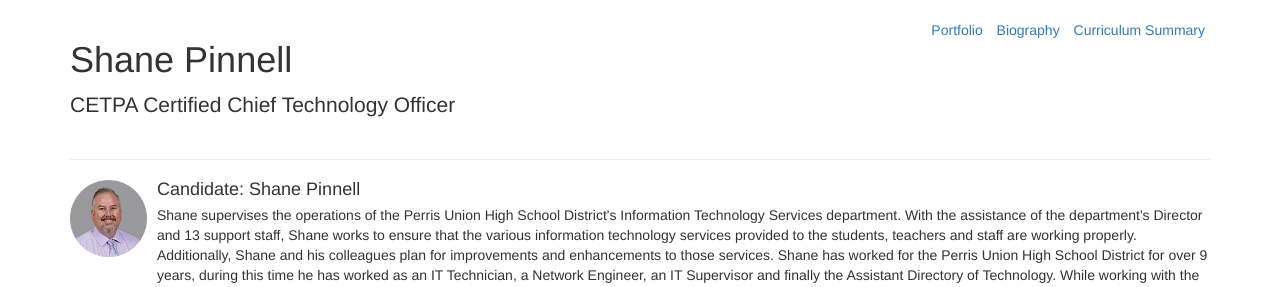
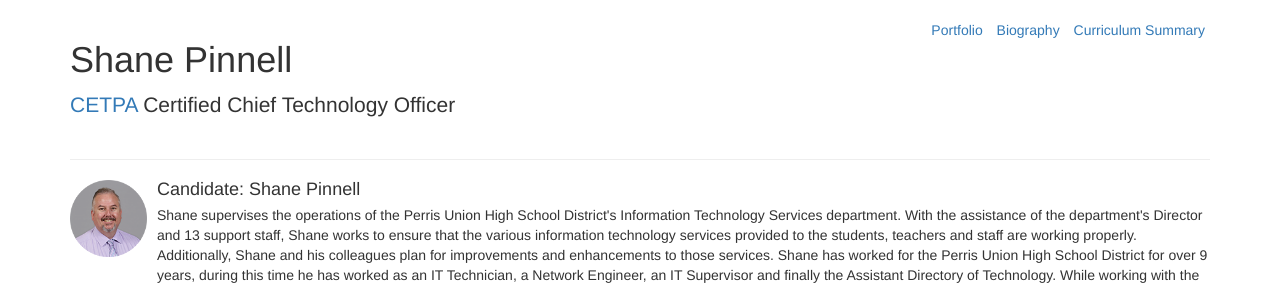
Before and after one commit to shanepinnell/shanepinnell.github.io, a Jekyll site: the page built from cto_mentor/biography.html, in a window 1280 px wide. Shown: the top 287 px of the page. Built offline with Jekyll 4.4.1, drawn with Linux system fonts in a browser that asks for light colours.

Commit message:
Updated header

```diff
--- a/_includes/cto_mentor_header.html
+++ b/_includes/cto_mentor_header.html
@@ -2,7 +2,7 @@
   <div class="row">
     <div class="col-xs-12 col-sm-5 col-md-6">
       <h1>Shane Pinnell</h1>
-      <p class="lead">CETPA Certified Chief Technology Officer</p>
+      <p class="lead"><a href="http://cetpa.net/" title="California Educational Technology Professional's Association">CETPA</a> Certified Chief Technology Officer</p>
     </div>
     <div class="col-xs-12 col-sm-7 col-md-6">
     	<div class="pull-right">
```
